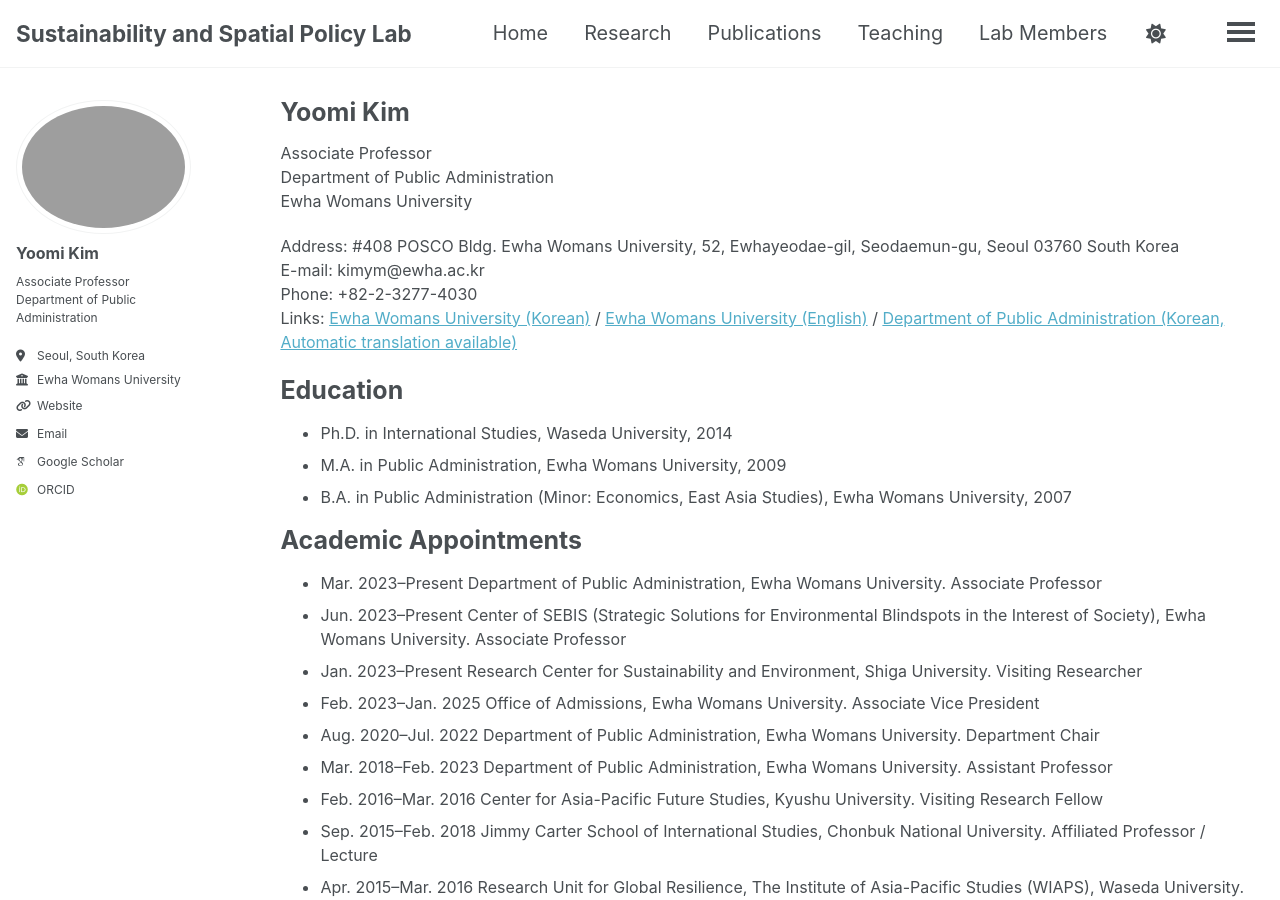
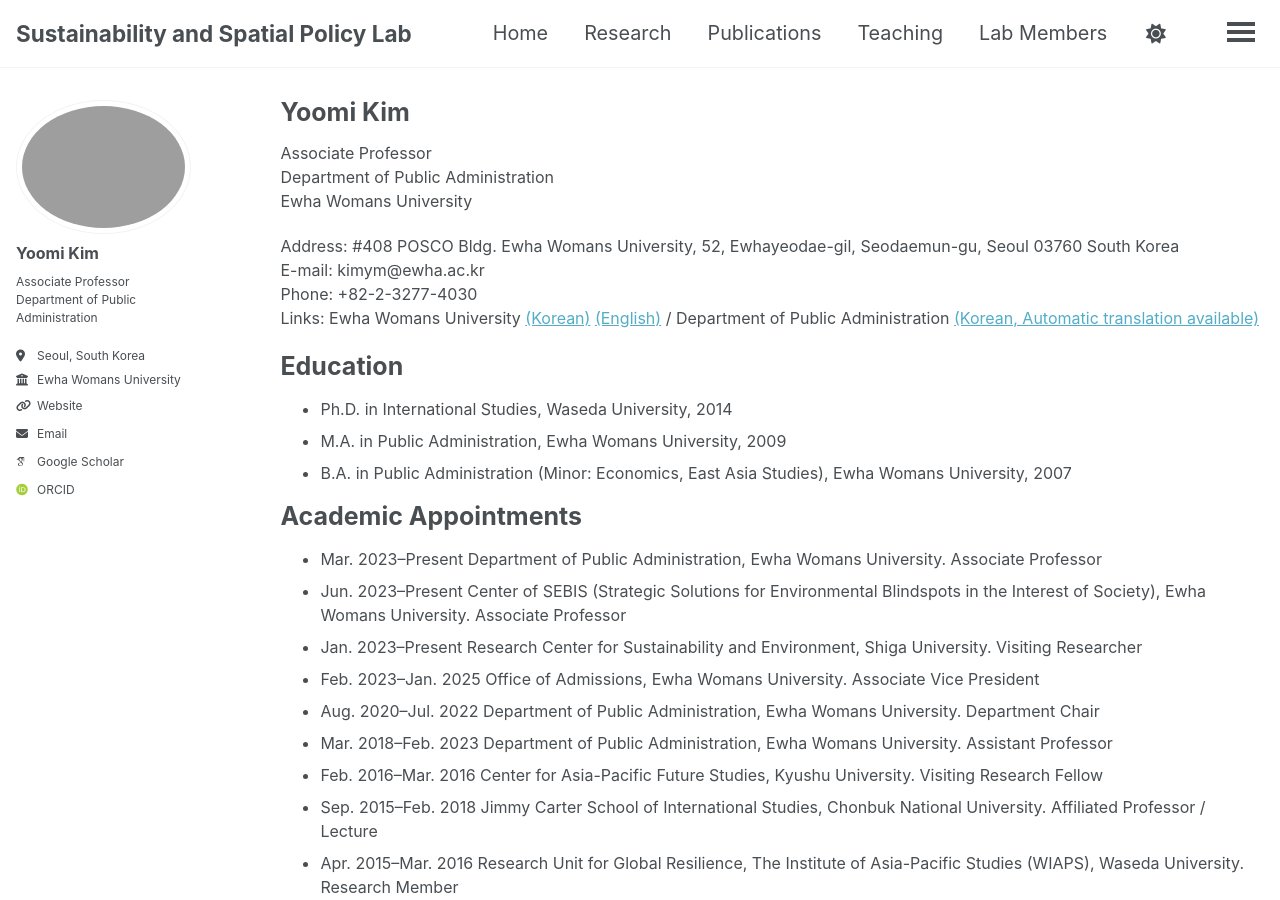
Before and after one commit to ymkim-ssplab/ymkim-ssplab.github.io, a Jekyll site: the page built from _pages/cv.md, in a window 1280 px wide and 900 px high. Built offline with Jekyll 4.4.1, drawn with Linux system fonts in a browser that asks for light colours; some web fonts are replaced; a script bundle is joined from its source files by our own code; library files that are not in the unit come from our copies.

Commit message:
Update cv.md

```diff
--- a/_pages/cv.md
+++ b/_pages/cv.md
@@ -16,7 +16,7 @@
 Address: #408 POSCO Bldg. Ewha Womans University, 52, Ewhayeodae-gil, Seodaemun-gu, Seoul 03760 South Korea
 E-mail: kimym@ewha.ac.kr  <br>
 Phone: +82-2-3277-4030 <br>
-Links: [Ewha Womans University (Korean)](https://www.ewha.ac.kr) / [Ewha Womans University (English)](https://www.ewha.ac.kr/ewhaen/index.do) / [Department of Public Administration (Korean, Automatic translation available)](https://cmsfox.ewha.ac.kr/pubweb/index.do)
+Links: Ewha Womans University [(Korean)](https://www.ewha.ac.kr) [(English)](https://www.ewha.ac.kr/ewhaen/index.do) / Department of Public Administration [(Korean, Automatic translation available)](https://cmsfox.ewha.ac.kr/pubweb/index.do)
 
 
 Education
```
